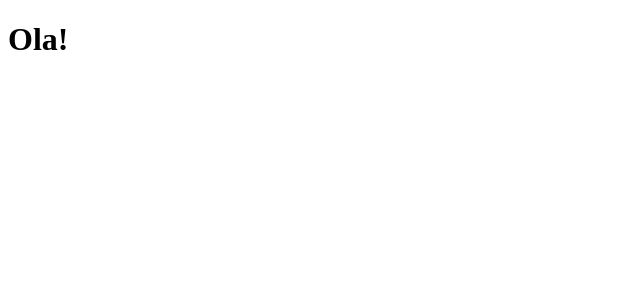
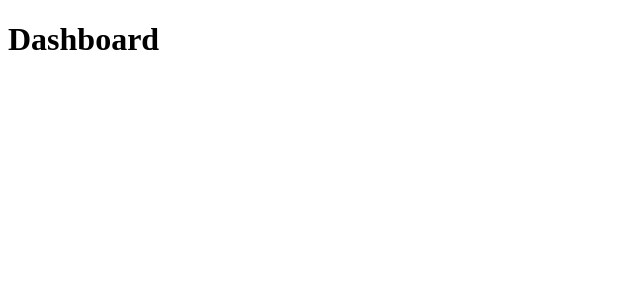
Before and after one commit to amandavianna/github-explorer, a React (Create React App) app: page / in a window 1280 px wide. Shown: the top 300 px of the page, without its empty margins (0-640 px from the left). Built offline with nearby package versions, Linux system fonts and the light colour scheme.

Commit message:
Create routes

```diff
--- a/package.json
+++ b/package.json
@@ -12,6 +12,7 @@
     "@types/react-dom": "^16.9.0",
     "react": "^16.13.1",
     "react-dom": "^16.13.1",
+    "react-router-dom": "^5.2.0",
     "react-scripts": "3.4.1",
     "typescript": "~3.7.2"
   },
@@ -34,6 +35,7 @@
     ]
   },
   "devDependencies": {
+    "@types/react-router-dom": "^5.1.5",
     "@typescript-eslint/eslint-plugin": "^3.0.0",
     "@typescript-eslint/parser": "^3.0.0",
     "eslint": "^6.6.0",
--- a/src/App.tsx
+++ b/src/App.tsx
@@ -1,7 +1,12 @@
 import React from 'react'
+import { BrowserRouter } from 'react-router-dom'
 
-function App() {
-  return <h1>Ola!</h1>
-}
+import Routes from './routes'
+
+const App: React.FC = () => (
+  <BrowserRouter>
+    <Routes />
+  </BrowserRouter>
+)
 
 export default App
--- /dev/null
+++ b/src/pages/Dashboard/index.tsx
@@ -0,0 +1,7 @@
+import React from 'react'
+
+const Dashboard: React.FC = () => {
+  return <h1>Dashboard</h1>
+}
+
+export default Dashboard
--- /dev/null
+++ b/src/pages/Repository/index.tsx
@@ -0,0 +1,7 @@
+import React from 'react'
+
+const Repository: React.FC = () => {
+  return <h1>Repository</h1>
+}
+
+export default Repository
--- /dev/null
+++ b/src/routes/index.tsx
@@ -0,0 +1,14 @@
+import React, { FC } from 'react'
+import { Switch, Route } from 'react-router-dom'
+
+import Dashboard from '../pages/Dashboard'
+import Repository from '../pages/Repository'
+
+const Routes: FC = () => (
+  <Switch>
+    <Route path="/" exact component={Dashboard} />
+    <Route path="/repository" component={Repository} />
+  </Switch>
+)
+
+export default Routes
```
Also changed, not shown: 1 other file (tests, documents, lock files or other folders).
